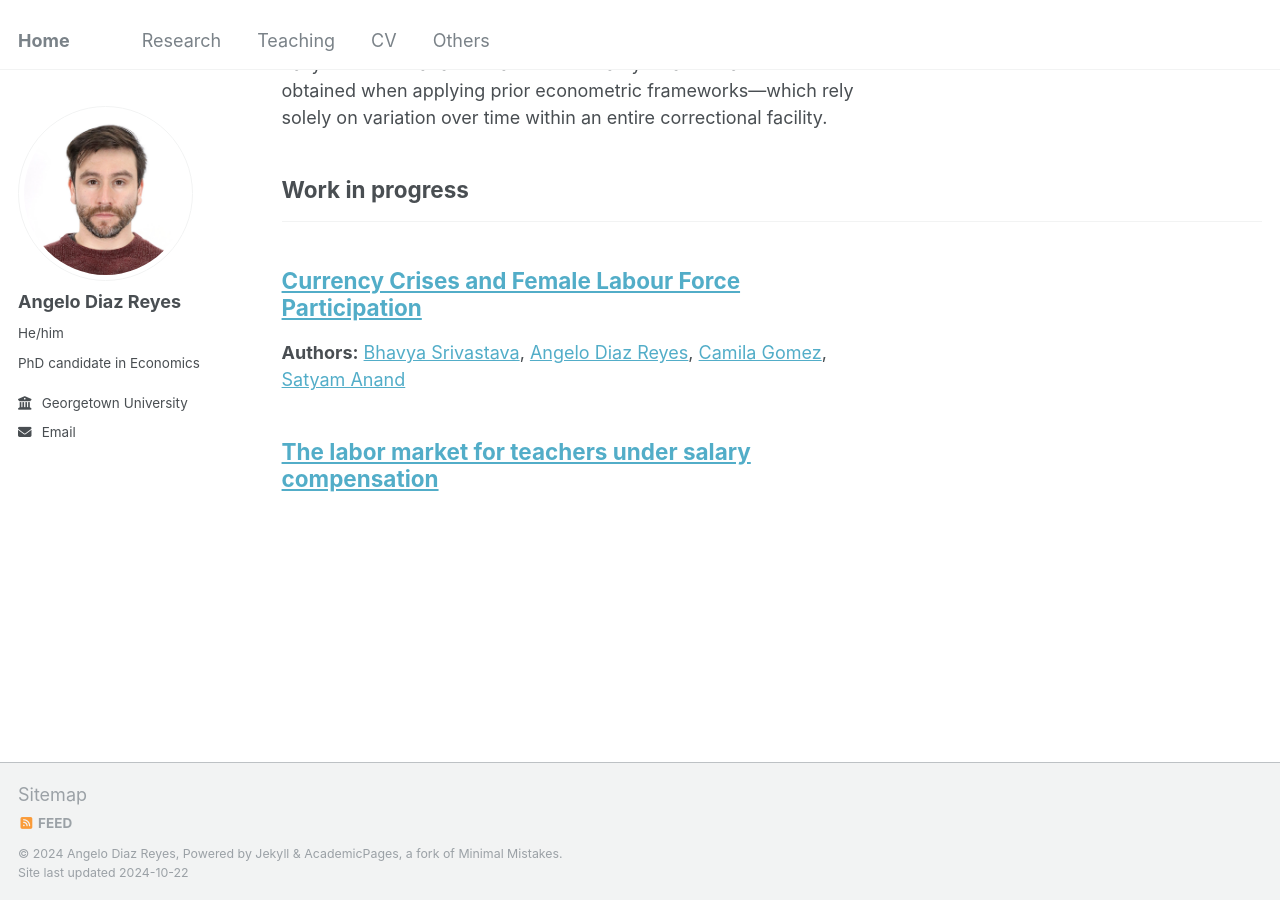
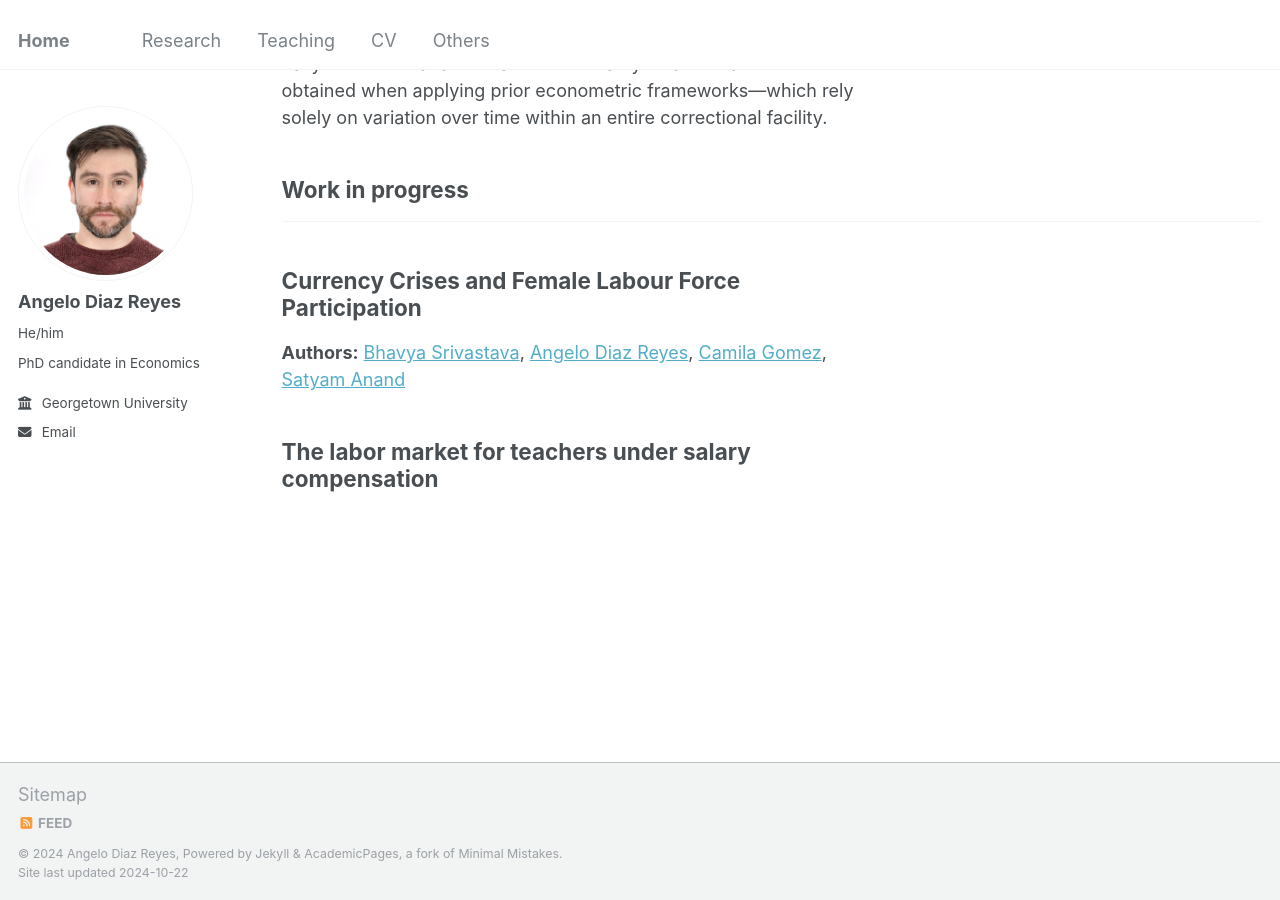
Before and after one commit to angelodiazreyes/angelodiazreyes.github.io, a Jekyll site: the page built from _pages/publications.html, in a window 1280 px wide and 900 px high, scrolled down 1403 px. Built offline with Jekyll 4.4.1, drawn with Linux system fonts in a browser that asks for light colours.

Commit message:
Update archive-single.html

```diff
--- a/_includes/archive-single.html
+++ b/_includes/archive-single.html
@@ -10,7 +10,7 @@
   <article class="archive__item" itemscope itemtype="http://schema.org/CreativeWork">
 
     <!-- Conditional Title with/without Link -->
-    {% if post.category == "manuscripts" %}
+    {% if post.category == "manuscripts" or post.category == "conferences" %}
       <h2 class="archive__item-title" itemprop="headline">{{ post.title }}</h2>
     {% else %}
       <h2 class="archive__item-title" itemprop="headline">
```
